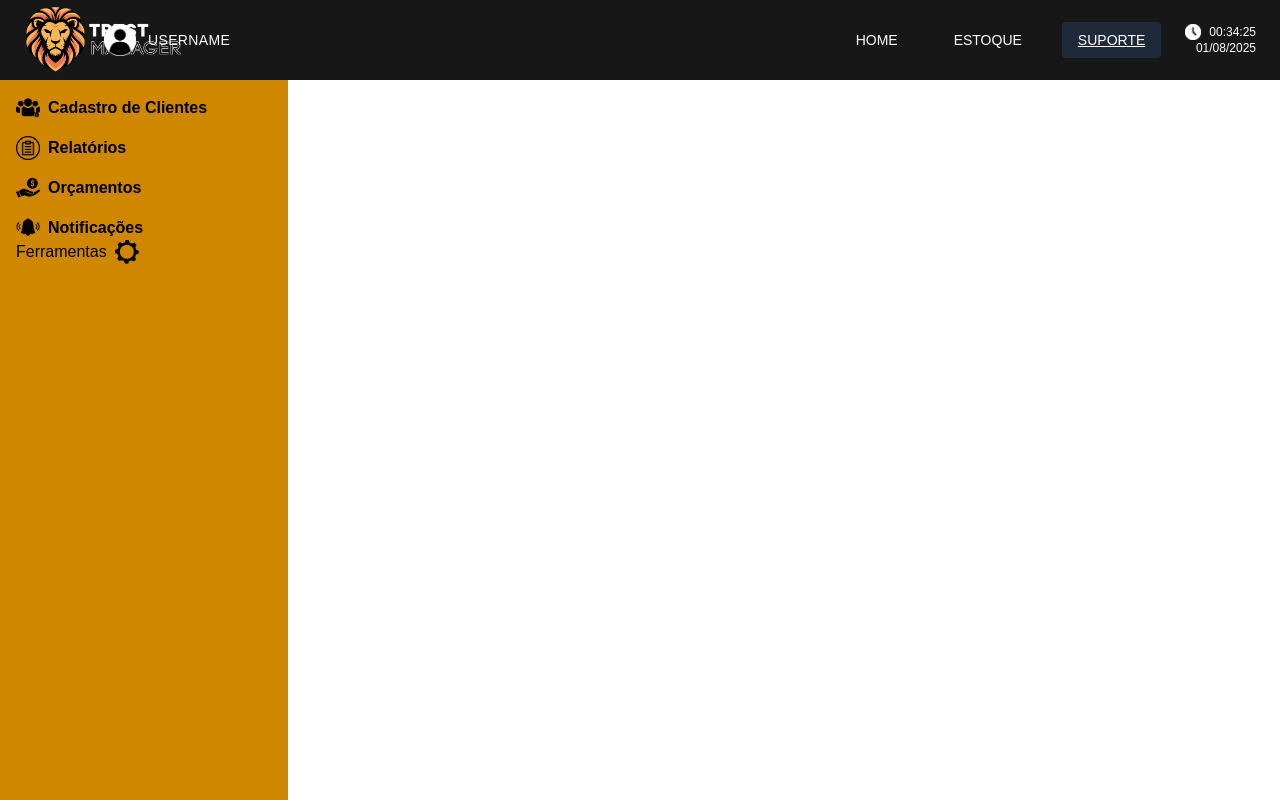
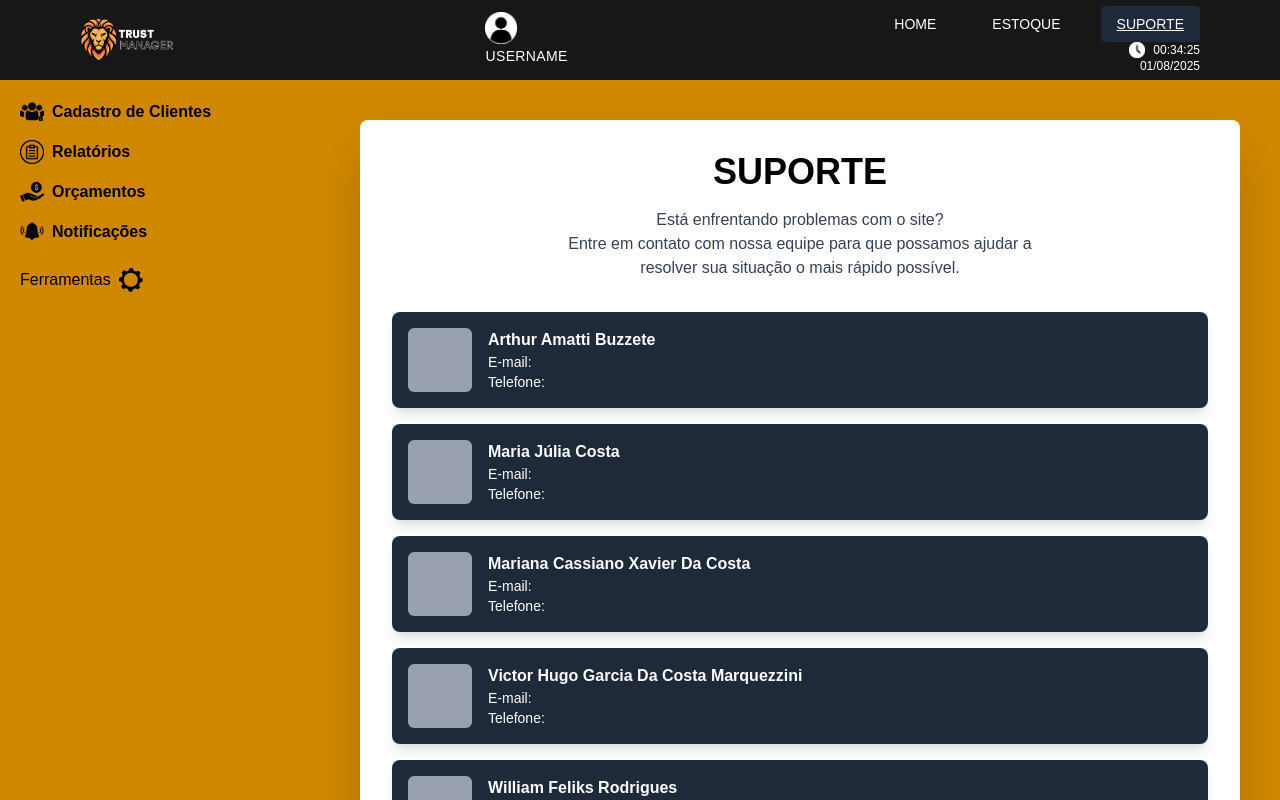
Before and after one commit to Uius/TCC-GP6, a Next.js app in the folder tccgp6/: page /suporte in a window 1280 px wide. Shown: the top 800 px of the page. Built offline with nearby package versions, Linux system fonts and the light colour scheme.

Commit message:
push segurança

```diff
--- a/tccgp6/src/app/orcamentos/page.tsx
+++ b/tccgp6/src/app/orcamentos/page.tsx
@@ -1,51 +1,39 @@
-"use client";
+'use client'
 
-import React from "react";
-import { useClock } from "@/hooks/useClock";
+import React from 'react'
+import { useClock } from '@/hooks/useClock'
 
 export default function OrcamentosPage() {
-  const { time, date } = useClock();
+  const { time, date } = useClock()
 
   return (
     <div className="min-h-screen flex flex-col text-white bg-neutral-900">
       {/* HEADER */}
-   <header className="fixed top-0 left-0 right-0 z-50 bg-neutral-900 flex items-center justify-between h-20 px-10 shadow-md">
-  {/* LOGO */}
+      <header className="fixed top-0 left-0 right-0 z-40 bg-neutral-900 flex items-center h-20 px-6">
         <div className="flex items-center gap-4">
-    <img src="/LOGOBRANCA.png" alt="Logo" className="h-14 w-auto" />
+          <img src="/LOGOBRANCA.png" alt="Logo" className="h-10 w-auto" />
+          <span className="hidden md:inline text-sm uppercase tracking-wide">USERNAME</span>
         </div>
 
-  {/* MENU + HORA */}
-  <div className="flex items-center gap-10">
-    {/* MENU */}
-    <nav className="hidden md:flex gap-8 text-sm uppercase tracking-wide ">
-      <a href="/" className="text-white hover:text-yellow-500 transition">
-        Home
-      </a>
-      <a href="/estoque" className="text-white hover:text-yellow-500">
-        Estoque
-      </a>
-      <a href="/suporte" className="text-white hover:text-yellow-500">
-        Suporte
-      </a>
+        <nav className="ml-8 hidden md:flex gap-6 text-sm flex-1">
+          <a href="/" className="text-white">HOME</a>
+          <a href="/estoque" className="text-white">ESTOQUE</a>
+          <a href="/suporte" className="text-white">SUPORTE</a>
         </nav>
 
-    {/* HORA E DATA */}
-    <div className="text-right text-xs leading-4 hidden md:block">
-      <div className="flex items-center gap-2 justify-end">
-        <img src="/ICONETEMPO.png" alt="Time" className="w-4 h-4 mr-2 lg:w-5 lg:h-5" />
+        <div className="ml-auto text-right text-xs leading-4 hidden md:block">
+          <div className="flex items-center gap-2">
+            <img src="/ICONETEMPO.png" alt="Time" className="w-4 h-4" />
             <div>{time}</div>
           </div>
           <div>{date}</div>
         </div>
-  </div>
       </header>
 
-
-      {/* CONTEÚDO GERAL */}
-      <div className="pt-20 w-full flex">
-        {/* SIDEBAR (mesma estrutura e cor da base) */}
-        <aside className="hidden md:flex flex-col w-64 bg-[#c47b00] text-black p-6 sticky top-20 h-[calc(100vh-80px)]">
+      {/* CONTEÚDO - sidebar + main */}
+      <div className="flex flex-1 pt-20 min-h-0">
+        {/* Sidebar (desktop) */}
+        <aside className="hidden md:flex md:flex-col md:w-72 lg:w-80 bg-yellow-600 text-black p-6 md:sticky md:top-20 md:h-[calc(100vh-80px)]">
           <div className="flex-1">
             <nav className="space-y-6 font-semibold">
               <div className="flex items-center gap-3">
@@ -84,21 +72,19 @@ export default function OrcamentosPage() {
           </div>
         </aside>
 
-        {/* LINHA DIVISÓRIA */}
-        <div className="hidden md:block md:w-px bg-black/30" />
+        {/* divisor fino */}
+        <div className="hidden md:block md:w-px bg-white/20" />
 
-        {/* MAIN (sem alterar cor, mesma base da home) */}
-        <main className="flex-1 bg-[#c47b00] overflow-auto p-8 lg:p-12">
-          <div className="max-w-5xl mx-auto bg-white text-black rounded shadow-lg p-10">
+        {/* Main */}
+        <main className="flex-1 bg-yellow-600 overflow-auto min-h-0 p-8 lg:p-12">
+          <div className="max-w-4xl mx-auto bg-white text-black rounded shadow-lg p-10">
             <h1 className="text-3xl font-extrabold mb-2">ORÇAMENTO</h1>
             <p className="text-sm text-gray-600 mb-6">Informações Gerais</p>
 
-            <p className="text-yellow-700 font-semibold mb-6">
-              Solicite um orçamento
-            </p>
+            <p className="text-yellow-600 font-semibold mb-6">Solicite um orçamento</p>
 
             <form className="grid grid-cols-12 gap-6">
-              {/* Coluna Esquerda */}
+              {/* Left column (form fields) */}
               <div className="col-span-12 lg:col-span-7 space-y-4">
                 <div>
                   <label className="block text-sm mb-2">Nome</label>
@@ -132,54 +118,29 @@ export default function OrcamentosPage() {
                 </div>
               </div>
 
-              {/* Coluna Direita */}
+              {/* Right column (upload + descrição) */}
               <div className="col-span-12 lg:col-span-5 space-y-4">
                 <div>
                   <label className="block text-sm mb-2">Descrição</label>
-                  <input
-                    className="w-full border rounded px-3 py-2 text-sm"
-                    placeholder="Descrição"
-                  />
+                  <input className="w-full border rounded px-3 py-2 text-sm" placeholder="Descrição" />
                 </div>
 
                 <div>
                   <label className="block text-sm mb-2">Upload de arquivos</label>
                   <div className="w-full h-36 border-2 border-dashed rounded bg-gray-50 flex items-center justify-center text-gray-400">
                     <div className="text-center">
-                      <svg
-                        className="mx-auto mb-2 w-8 h-8 text-gray-400"
-                        fill="none"
-                        stroke="currentColor"
-                        viewBox="0 0 24 24"
-                      >
-                        <path
-                          strokeLinecap="round"
-                          strokeLinejoin="round"
-                          strokeWidth={2}
-                          d="M7 16v-4a4 4 0 118 0v4m-5-4v4m0 0h6"
-                        />
+                      <svg className="mx-auto mb-2 w-8 h-8 text-gray-400" fill="none" stroke="currentColor" viewBox="0 0 24 24">
+                        <path strokeLinecap="round" strokeLinejoin="round" strokeWidth={2} d="M7 16v-4a4 4 0 118 0v4m-5-4v4m0 0h6" />
                       </svg>
                       <div className="text-sm">Upload de arquivos</div>
-                      <div className="text-xs text-gray-500">
-                        Fotos, documentos, arquivos etc.
-                      </div>
+                      <div className="text-xs text-gray-500">Fotos, documentos, arquivos etc.</div>
                     </div>
                   </div>
                 </div>
 
                 <div className="flex justify-between items-center mt-6">
-                  <button
-                    type="button"
-                    className="bg-red-600 text-white px-6 py-2 rounded"
-                  >
-                    Cancelar
-                  </button>
-                  <button
-                    type="submit"
-                    className="bg-yellow-600 text-black px-6 py-2 rounded"
-                  >
-                    Enviar
-                  </button>
+                  <button type="button" className="bg-red-600 text-white px-6 py-2 rounded">Cancelar</button>
+                  <button type="submit" className="bg-yellow-600 text-black px-6 py-2 rounded">Enviar</button>
                 </div>
               </div>
             </form>
@@ -187,5 +148,5 @@ export default function OrcamentosPage() {
         </main>
       </div>
     </div>
-  );
+  )
 }
--- a/tccgp6/src/app/suporte/page.tsx
+++ b/tccgp6/src/app/suporte/page.tsx
@@ -6,30 +6,29 @@ export default function HomePage() {
   const { time, date } = useClock()
 
   return (
-    <div className="min-h-screen text-white">
+    <div className="min-h-screen bg-black text-white flex flex-col">
+      {/* HEADER */}
+      <header className="bg-neutral-900 flex items-center justify-between h-20 px-8 lg:px-12 xl:px-20 w-full fixed top-0 left-0 right-0 z-50">
+        {/* Logo */}
+        <div className="flex items-center gap-4">
+          <img src="/LOGOBRANCA.png" alt="Logo" className="h-14 w-auto max-w-[180px]" />
+        </div>
 
-      {/* HEADER (padronizado: fixo) */}
-      <header className="fixed top-0 left-0 right-0 z-50 bg-neutral-900 flex justify-between items-center h-20 px-6">
-
-        <img
-          src="/LOGOBRANCA.png"
-          alt="Logo"
-          className="h-22 w-40 absolute left-6"
-        />
-
-        <div className="flex items-center gap-3 relative z-10 ml-20 pl-[180]">
+        {/* Perfil */}
+        <div className=" items-center place-content-end gap-3">
           <img src="/ICONEPERFIL.png" alt="User Profile" className="w-8 h-8" />
           <span className="uppercase text-sm tracking-wide">USERNAME</span>
         </div>
 
-        <div className="flex items-center gap-6">
+        {/* Navegação */}
+        <div className=" items-center place-content-end gap-8">
           <nav className="flex gap-6 text-sm">
-            <a href="/" className="text-white py-2 px-4">HOME</a>
-            <a href="/estoque" className="text-white py-2 px-4">ESTOQUE</a>
+            <a href="/" className="text-white py-2 px-4 hover:underline transition">HOME</a>
+            <a href="/estoque" className="text-white py-2 px-4 hover:underline transition">ESTOQUE</a>
             <a href="/suporte" className="text-white bg-gray-800 py-2 px-4 underline rounded-sm">SUPORTE</a>
           </nav>
           <div className="text-right text-xs leading-4">
-            <div className="flex items-center">
+            <div className="flex items-center justify-end">
               <img src="/ICONETEMPO.png" alt="Time" className="w-4 h-4 mr-2" />
               <div>{time}</div>
             </div>
@@ -38,53 +37,55 @@ export default function HomePage() {
         </div>
       </header>
 
-      {/* Conteúdo abaixo do header */}
-      <div className="pt-20 w-full">
-        <div className="w-full grid grid-cols-1 lg:grid-cols-[minmax(16rem,20rem)_1fr] min-h-[calc(100vh-5rem)]">
-          {/* Sidebar (sticky em md+) */}
-          <aside className="hidden md:flex md:flex-col md:w-64 lg:w-72 bg-yellow-600 p-4 md:sticky md:top-20 md:h-[calc(100vh-80px)]">
-            <div>
+      {/* CONTEÚDO PRINCIPAL */}
+      <div className="flex flex-1 pt-20 overflow-hidden">
+        {/* SIDEBAR */}
+        <aside className="hidden md:flex flex-col bg-yellow-600 p-5 w-64 lg:w-72 xl:w-80 overflow-y-auto">
           <nav className="space-y-4 text-black font-semibold">
-                <div className="flex flex-row">
+            <div className="flex items-center hover:translate-x-1 transition-transform">
               <img src="/ICONECADCLIENTE.png" alt="" className="w-6 h-6 mr-2" />
               <a href="cadastro" className="block">Cadastro de Clientes</a>
             </div>
-                <div className="flex flex-row">
+            <div className="flex items-center hover:translate-x-1 transition-transform">
               <img src="/ICONERELATORIO.png" alt="" className="w-6 h-6 mr-2" />
               <a href="relatorios" className="block">Relatórios</a>
             </div>
-                <div className="flex flex-row">
+            <div className="flex items-center hover:translate-x-1 transition-transform">
               <img src="/ICONEORCAMENTO.png" alt="" className="w-6 h-6 mr-2" />
               <a href="orcamentos" className="block">Orçamentos</a>
             </div>
-                <div className="flex flex-row">
+            <div className="flex items-center hover:translate-x-1 transition-transform">
               <img src="/ICONENOTIFIC.png" alt="" className="w-6 h-6 mr-2" />
               <a href="notificacoes" className="block">Notificações</a>
             </div>
           </nav>
-            </div>
-            <div className="text-black flex items-center gap-2">
-              <a href="ferramentas" className="block">Ferramentas</a>
+
+          <div className="text-black flex items-center gap-2 mt-6">
+            <a href="ferramentas" className="block hover:translate-x-1 transition-transform">Ferramentas</a>
             <img src="/ICONECONFIG.png" alt="Ferramentas" className="h-6 w-6" />
           </div>
         </aside>
 
-          {/* Divisor fino */}
-          <div className="hidden md:block md:w-px bg-white/20" />
-
-          {/* Main (conteúdo interno mantido) */}
-          <main className="flex-1 bg-yellow-600 p-8">
-            <div className="bg-white p-8 rounded-lg shadow-2xl text-center">
+        {/* MAIN */}
+        <main className="flex-1 bg-yellow-600 overflow-y-auto p-8 xl:p-10">
+          <div className="bg-white p-8 rounded-lg shadow-2xl text-center max-w-5xl mx-auto">
             <h1 className="text-4xl font-bold text-black mb-4">SUPORTE</h1>
             <p className="text-gray-700 mb-8">
               Está enfrentando problemas com o site?<br />
-                Entre em contato com nossa equipe para que possamos ajudar a<br></br> resolver sua situação o mais rápido possível.
+              Entre em contato com nossa equipe para que possamos ajudar a<br />
+              resolver sua situação o mais rápido possível.
             </p>
 
             <div className="space-y-4">
-                {["Arthur Amatti Buzzete", "Maria Júlia Costa", "Mariana Cassiano Xavier Da Costa", "Victor Hugo Garcia Da Costa Marquezzini", "William Feliks Rodrigues"].map((name, index) => (
-                  <div key={index} className="flex items-center bg-gray-800 text-white rounded-lg p-4 shadow-lg">
-                    <div className="w-16 h-16 bg-gray-400 rounded-md mr-4"></div>
+              {[
+                "Arthur Amatti Buzzete",
+                "Maria Júlia Costa",
+                "Mariana Cassiano Xavier Da Costa",
+                "Victor Hugo Garcia Da Costa Marquezzini",
+                "William Feliks Rodrigues"
+              ].map((name, index) => (
+                <div key={index} className="flex items-center bg-gray-800 text-white rounded-lg p-4 shadow-lg hover:scale-[1.01] transition-transform">
+                  <div className="w-16 h-16 bg-gray-400 rounded-md mr-4 flex-shrink-0"></div>
                   <div className="text-left">
                     <p className="font-bold">{name}</p>
                     <p className="text-sm">E-mail:</p>
@@ -101,6 +102,5 @@ export default function HomePage() {
         </main>
       </div>
     </div>
-    </div>
   )
 }
--- a/tccgp6/src/app/teste/page.tsx
+++ b/tccgp6/src/app/teste/page.tsx
@@ -197,7 +197,7 @@ export default function HomePage() {
     </div>
   )
 }
-=======
+
 import "../globals.css";
 import ResponsiveLayout from "@/components/ResponsiveLayout";
 
@@ -214,4 +214,3 @@ export default function RootLayout({
     </html>
   );
 }
->>>>>>> 319e05cfb03914fb78168def4bc37e9efafaad14
```
Lines whose indentation alone changed are shown as unchanged.
